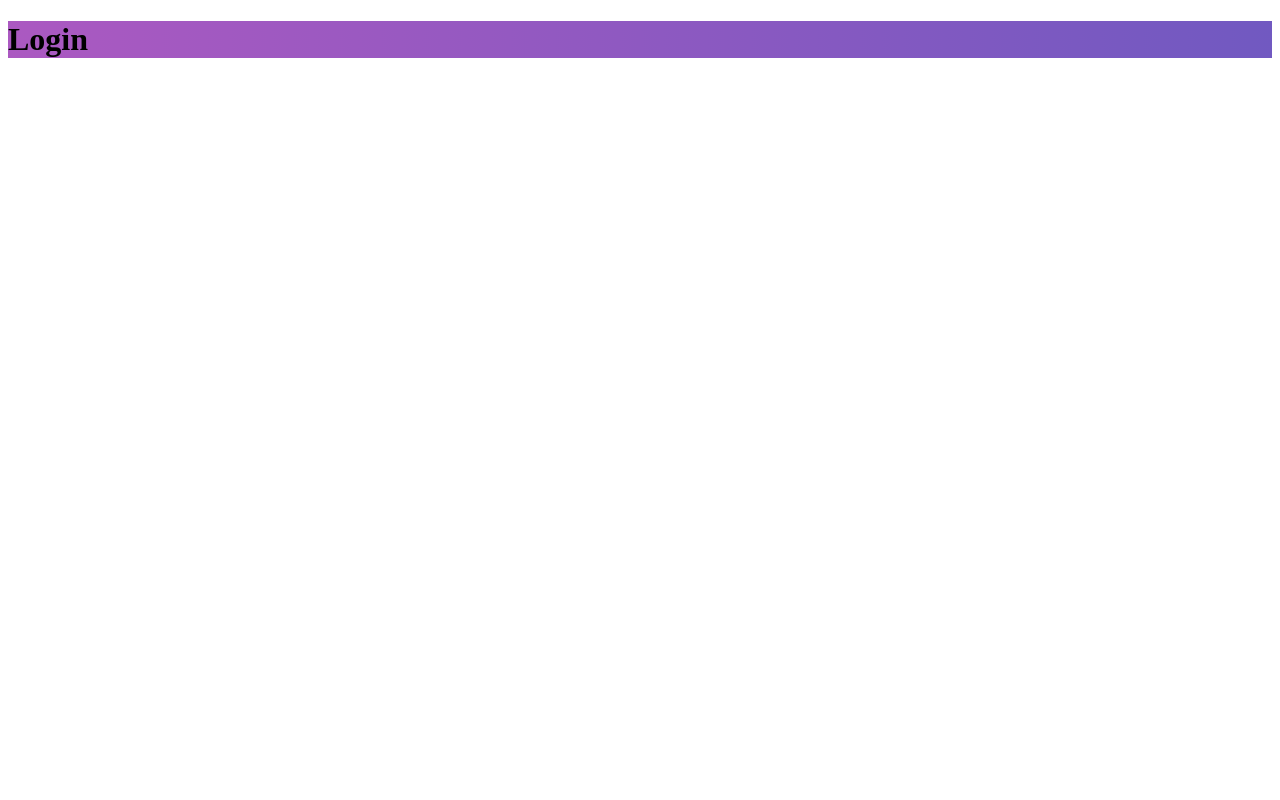
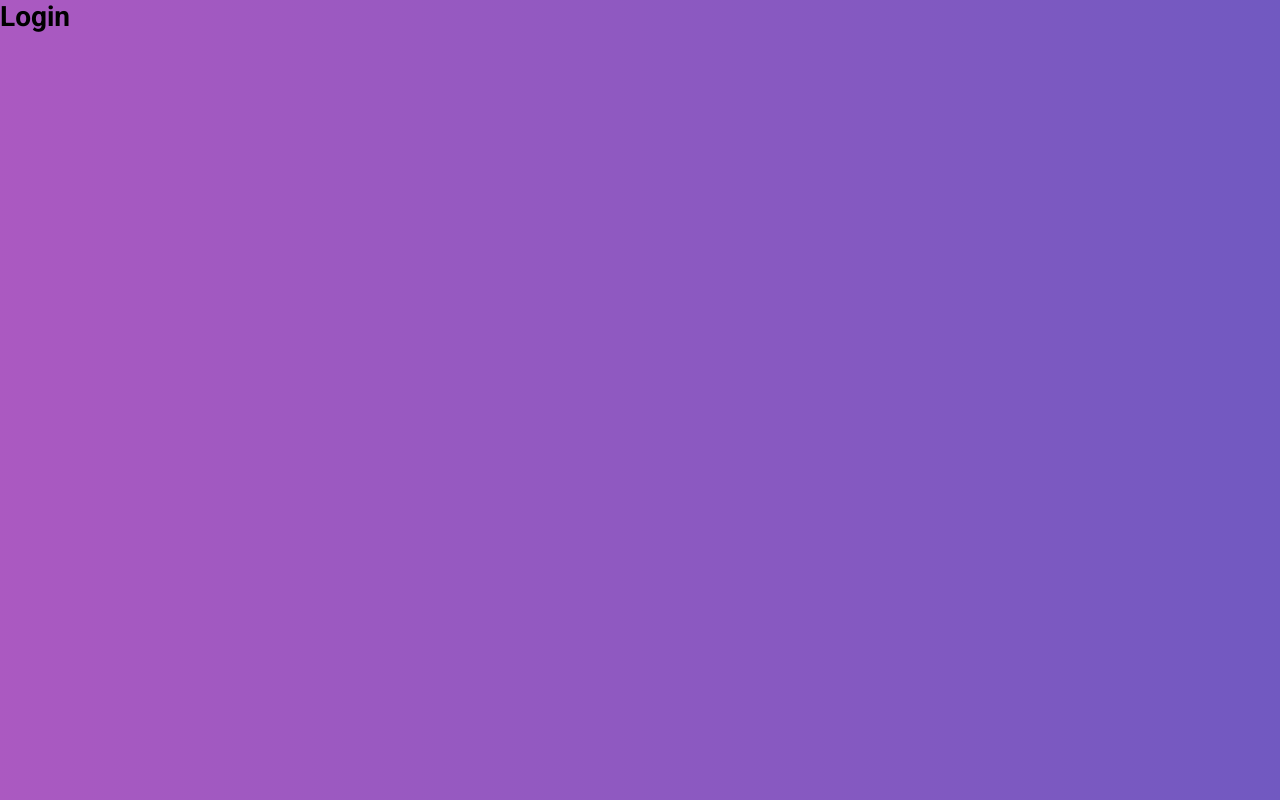
Before and after one commit to HervalMata/bootcamp, a React (Create React App) app in the folder web/: page / in a window 1280 px wide. Built offline with nearby package versions, Linux system fonts and the light colour scheme; the HTML template or start-up script is replaced by a standard one.

Commit message:
Estilos Globais

```diff
--- a/web/src/App.js
+++ b/web/src/App.js
@@ -1,13 +1,15 @@
 import React from 'react';
 import history from './services/history';
-import {Router} from 'react-router-dom';
+import { Router } from 'react-router-dom';
 import Routes from './routes';
 import './config/ReactotronConfig';
+import GlobalStyle from './styles/global';
 
 function App() {
   return (
       <Router history={history}>
         <Routes />
+        <GlobalStyle />
       </Router>
     );
 }
--- /dev/null
+++ b/web/src/styles/global.js
@@ -0,0 +1,40 @@
+import { createGlobalStyle } from 'styled-components';
+
+export default createGlobalStyle`
+  @import url('https://fonts.googleapis.com/css?family=Roboto:400,700&display=swap');
+
+  * {
+    margin: 0;
+    padding: 0;
+    outline: 0;
+    box-sizing: border-box;
+  }
+
+  *:focus {
+    outline: 0;
+  }
+
+  html, body, #root {
+    height: 100%;
+  }
+
+  body {
+    -webkit-font-smoothing: antialiased;
+  }
+
+  body, input, button {
+    font: 14px 'Roboto', sans-serif;
+  }
+
+  a {
+    text-decoration: none;
+  }
+
+  ul {
+    list-style: none;
+  }
+
+  button {
+    cursor: pointer;
+  }
+`;
```
Also changed, not shown: web/package.json (+10 -14 lines), 1 other file (tests, documents, lock files or other folders).
